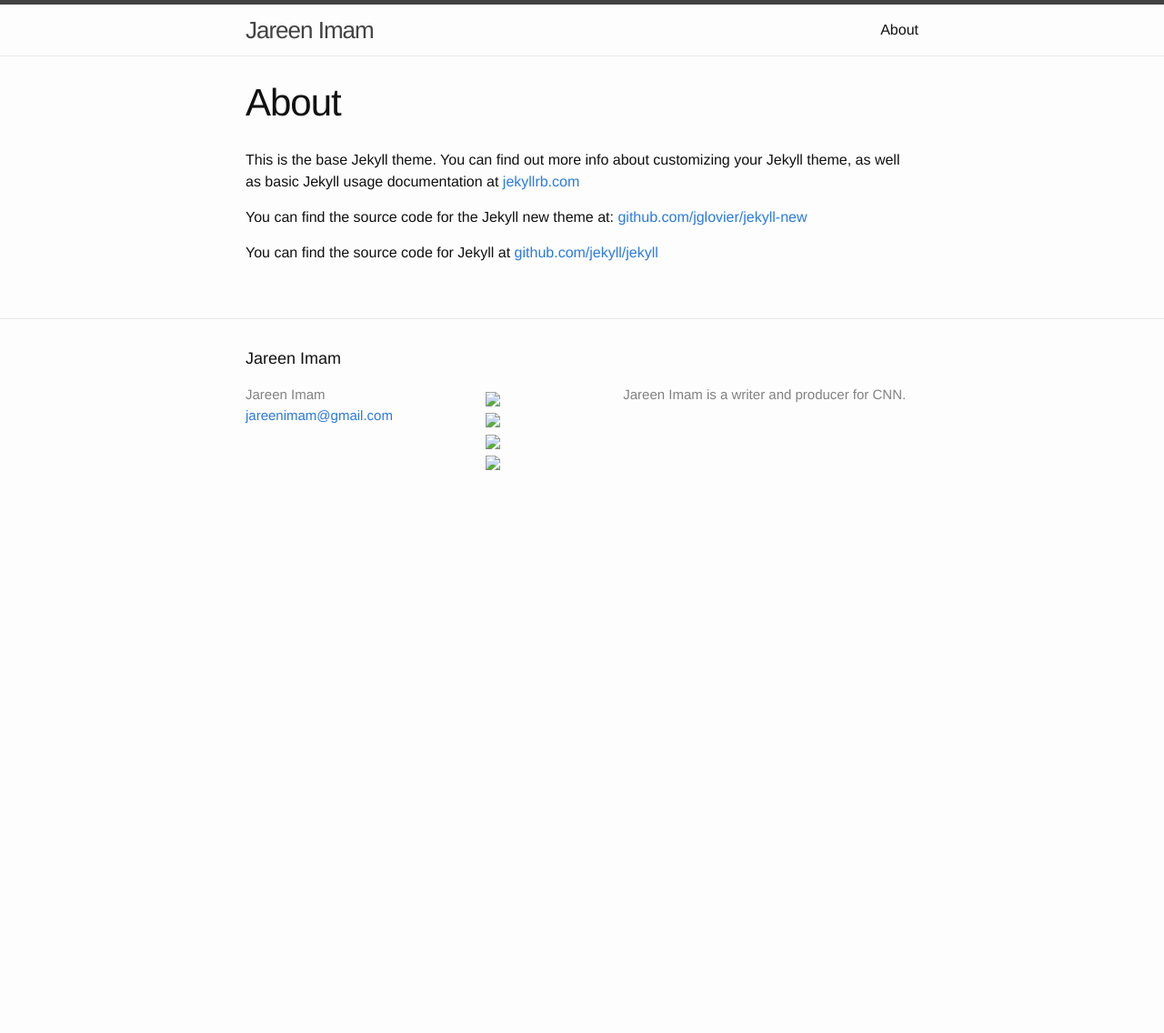
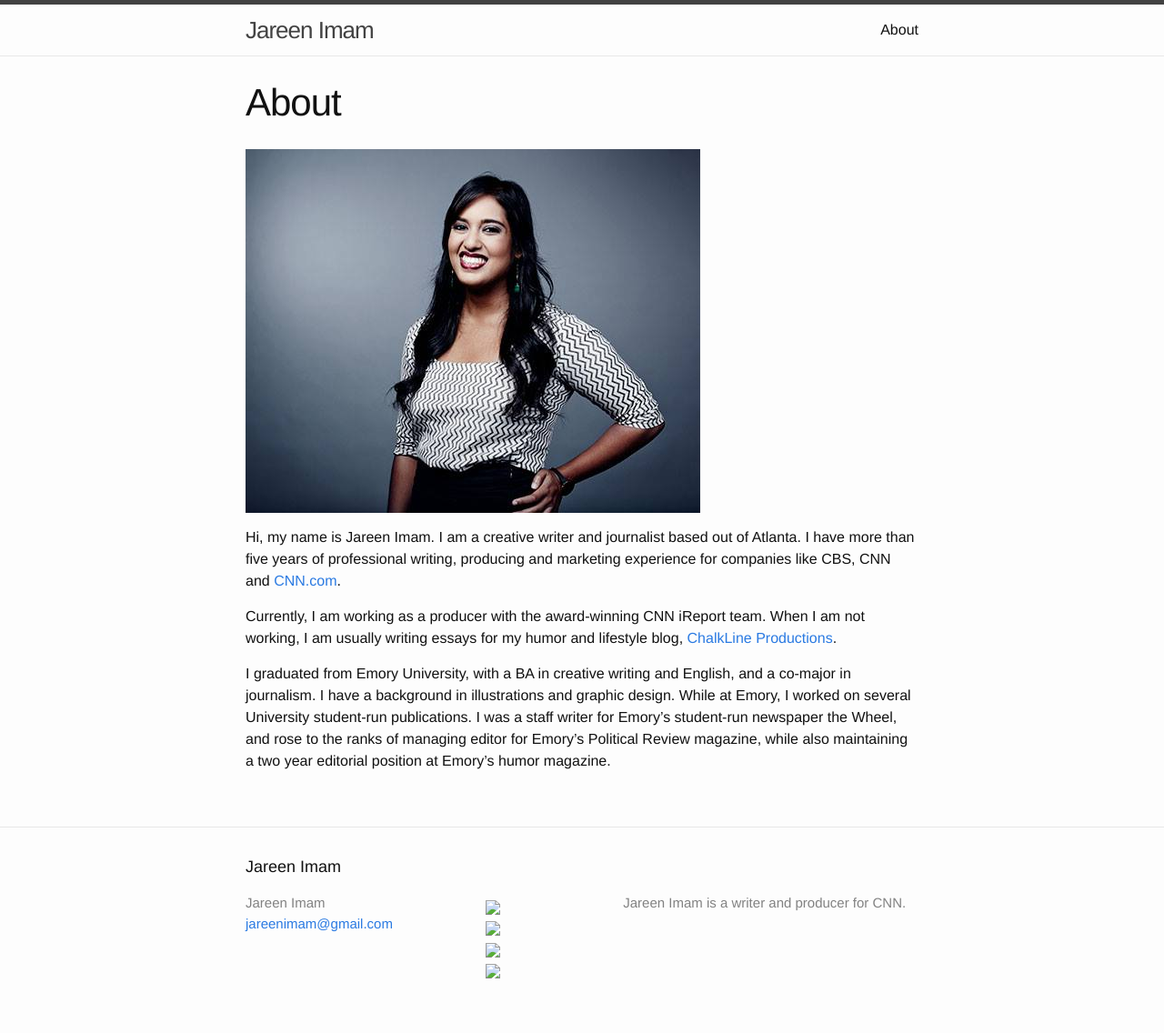
Before and after one commit to jareenai/jareenai.github.io, a Jekyll site: the page built from about.md, in a window 1280 px wide. Shown: the whole page at 91% size. Built offline with Jekyll 4.4.1, drawn with Linux system fonts in a browser that asks for light colours; before the commit the page ends 900 px from its top, so only the background shows below that.

Commit message:
Customized about page

```diff
--- a/about.md
+++ b/about.md
@@ -3,9 +3,10 @@ layout: page
 title: About
 permalink: /about/
 ---
+![photo of Jareen Imam](/img/profile-photo.jpg)
 
-This is the base Jekyll theme. You can find out more info about customizing your Jekyll theme, as well as basic Jekyll usage documentation at [jekyllrb.com](http://jekyllrb.com/)
+Hi, my name is Jareen Imam. I am a creative writer and journalist based out of Atlanta. I have more than five years of professional writing, producing and marketing experience for companies like CBS, CNN and [CNN.com](http://cnn.com).
 
-You can find the source code for the Jekyll new theme at: [github.com/jglovier/jekyll-new](https://github.com/jglovier/jekyll-new)
+Currently, I am working as a producer with the award-winning CNN iReport team. When I am not working, I am usually writing essays for my humor and lifestyle blog, [ChalkLine Productions](http://chalklineproductions.blogspot.com/).
 
-You can find the source code for Jekyll at [github.com/jekyll/jekyll](https://github.com/jekyll/jekyll)
+I graduated from Emory University, with a BA in creative writing and English, and a co-major in journalism. I have a background in illustrations and graphic design. While at Emory, I worked on several University student-run publications. I was a staff writer for Emory's student-run newspaper the Wheel, and rose to the ranks of managing editor for Emory's Political Review magazine, while also maintaining a two year editorial position at Emory's humor magazine.
```
